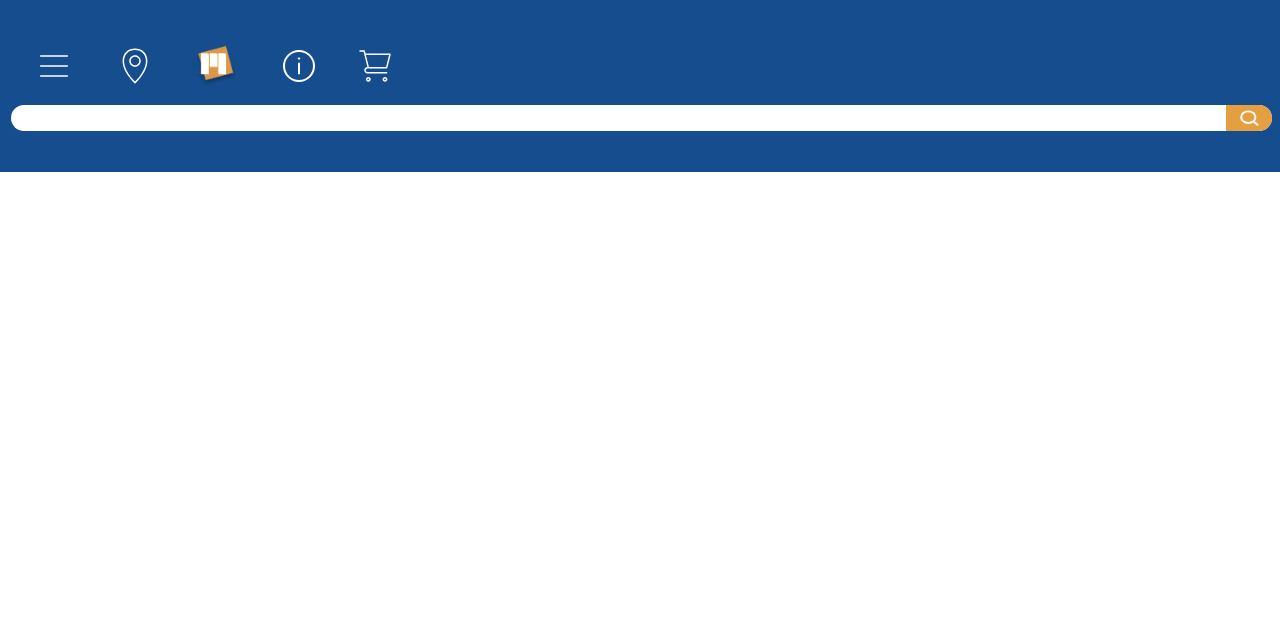
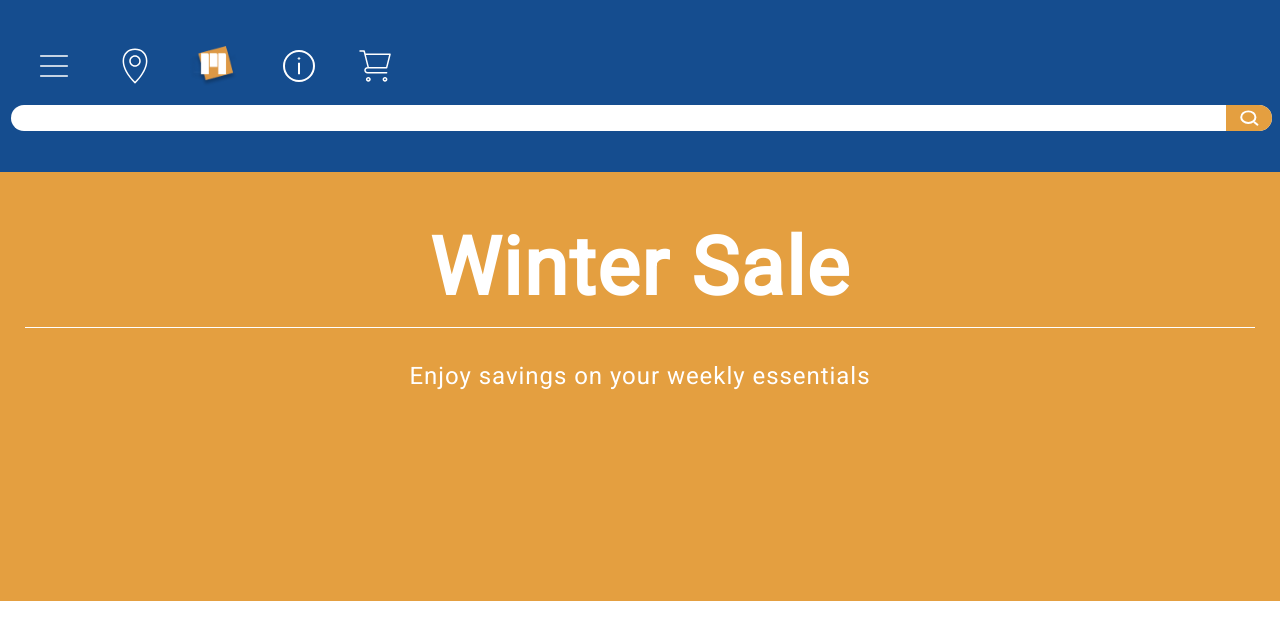
Before and after one commit to JacobMutale1808/micmar, a Next.js app: page / in a window 1280 px wide. Shown: the top 640 px of the page. Built offline with nearby package versions, Linux system fonts and the light colour scheme.

Commit message:
Hero component done

```diff
--- a/app/components/Hero/Hero.tsx
+++ b/app/components/Hero/Hero.tsx
@@ -1,7 +1,9 @@
-const Hero = function  ()  {
+const Hero = function () {
     return (
-        <div>
-
+        <div className="h-[429px] bg-secondary flex flex-col pt-[63px]">
+            <h1 className="text-text-secondary text-mobile-h1 font-bold leading-[84.5%] not-italic tracking-[1.6px] text-center">Winter Sale</h1>
+            <hr className=" ml-[25px] mr-[25px] mt-[25px] text-background-primary " />
+            <p className="text-text-secondary text-center not-italic text-mobile-p leading-[99.5%] tracking-[0.96px] font-[400] mt-[37px]">Enjoy savings on your weekly essentials</p>
         </div>
     );
 }
--- a/app/page.tsx
+++ b/app/page.tsx
@@ -1,8 +1,9 @@
+import Hero from "./components/Hero/Hero";
 
 export default function Home() {
   return (
     <main>
-
+      <Hero/>
     </main>
   )
 }
--- a/tailwind.config.js
+++ b/tailwind.config.js
@@ -26,6 +26,10 @@ module.exports = {
       borderRadius: {
         'mobile-search':'20px',
         'mobile-search-button': '0px 20px 20px 0px'
+      },
+      fontSize:{
+        'mobile-h1': '80px',
+        'mobile-p': '24px'
       }
     },
   },
```
